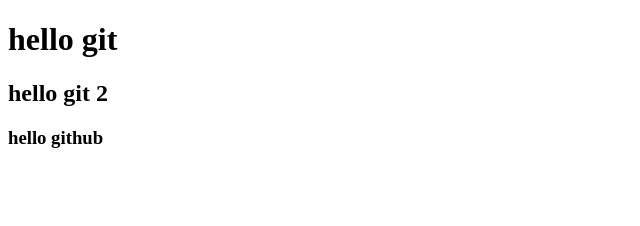
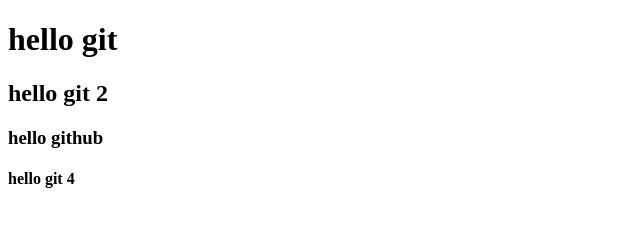
Before and after one commit to junSD/git_test, a plain HTML site: page index.html in a window 1280 px wide. Shown: the full height of the page, 0-640 px from the left. Drawn offline with Linux system fonts and the light colour scheme.

Commit message:
h4 was added

```diff
--- a/index.html
+++ b/index.html
@@ -8,5 +8,6 @@
 	<h1>hello git</h1>
 	<h2>hello git 2</h2>
 	<h3>hello github</h3>
+    <h4>hello git 4</h4>
 </body>
 </html>
```
